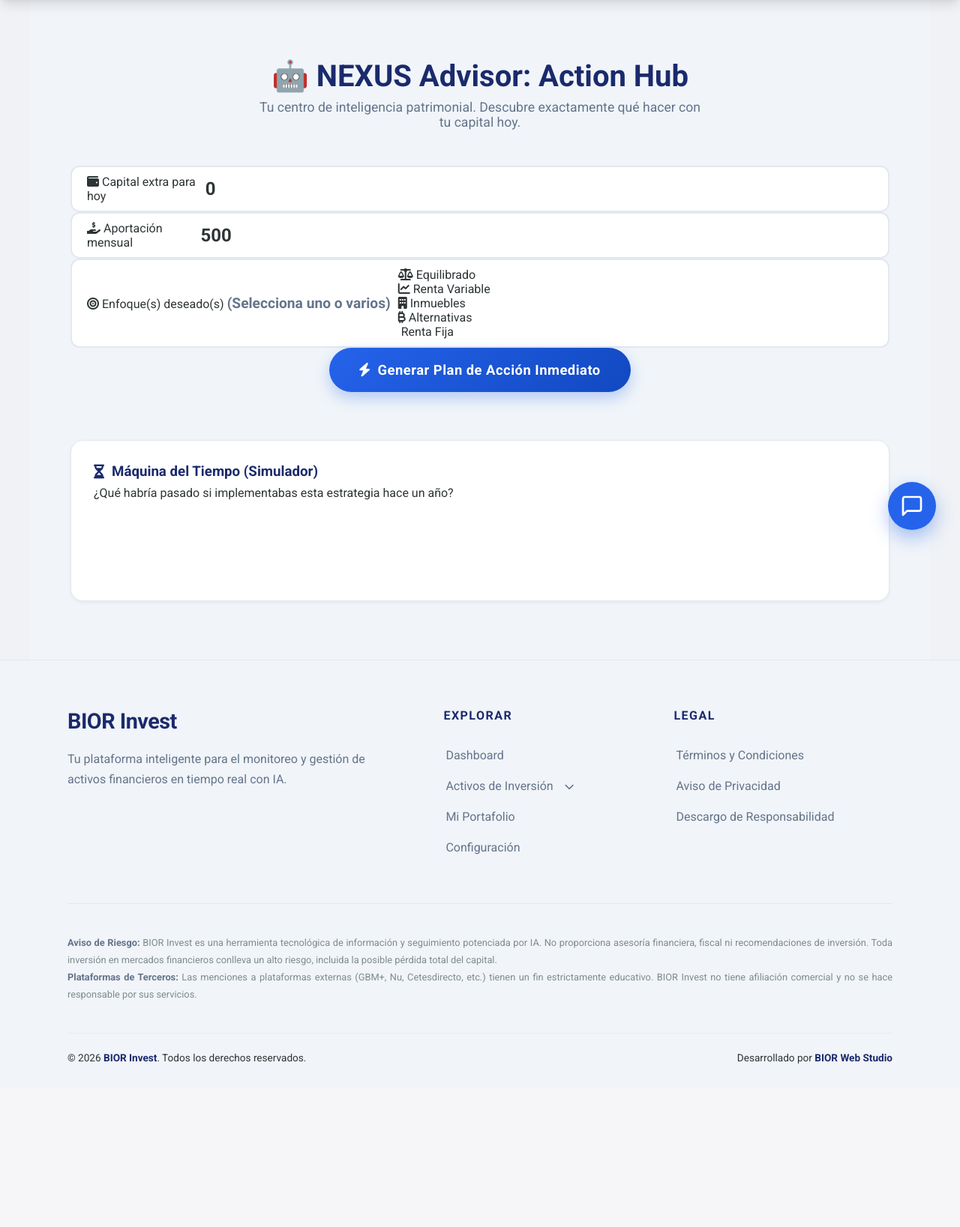
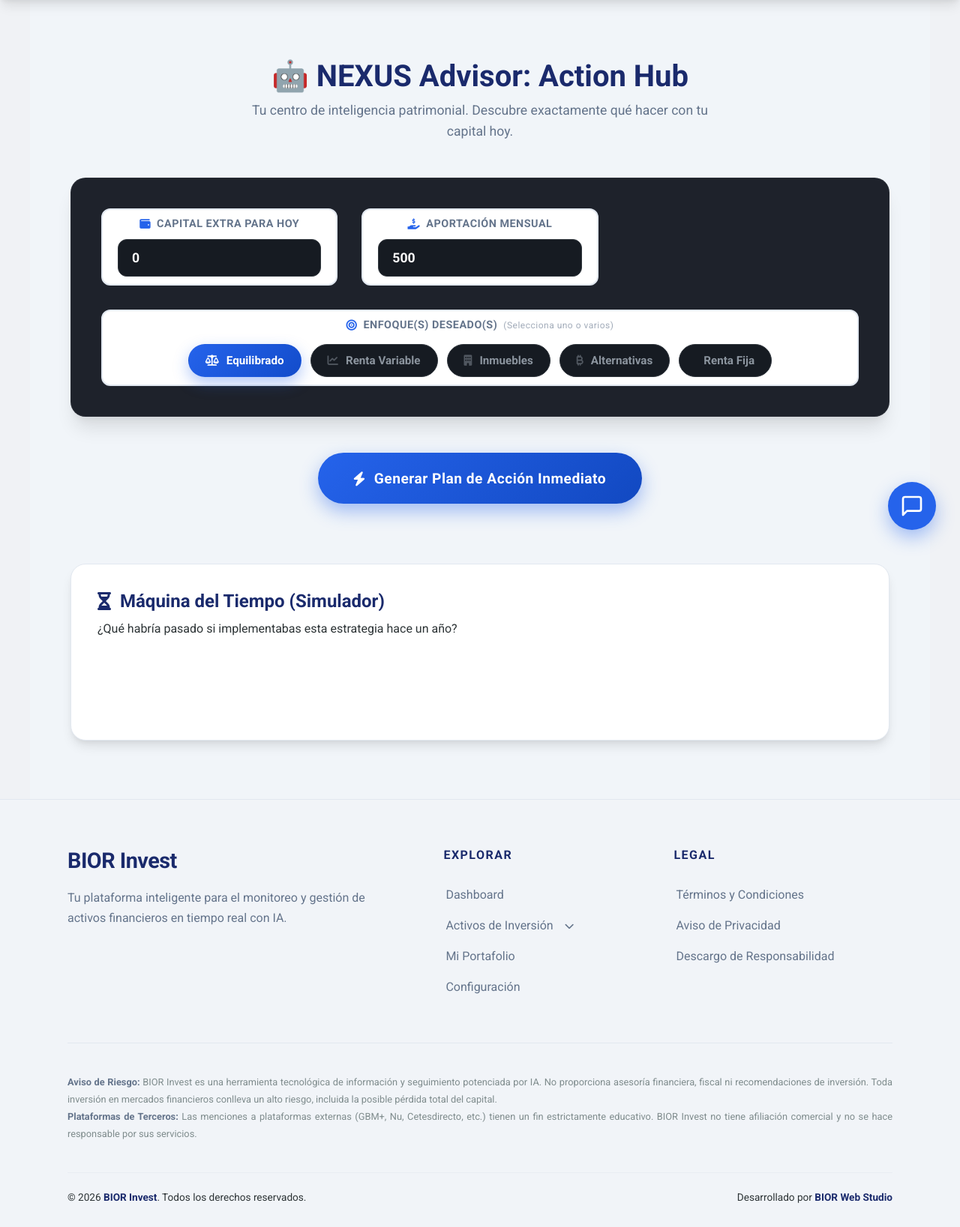
Before and after one commit to AlanBIOR/bior-invest-ai, a Django app: page /nexus-advisor/ in a window 1280 px wide. Shown: the part 61-1698 px from the top of the page at 75% size. Before the commit the page ends 1480 px from the top, so only its background shows below. Run offline with Django 5.2, Linux system fonts and the light colour scheme; the visitor is signed in with stand-in values (Sample User, id 1); data that the repository does not hold is empty; some libraries are stand-ins or nearby versions.

Commit message:
Agregando scss new

```diff
--- a/static/assets/css/style.css
+++ b/static/assets/css/style.css
@@ -3672,13 +3672,112 @@ body.is-masked .maskable {
   display: flex;
   align-items: center;
   justify-content: center;
-  gap: 10px;
+  gap: 12px;
 }
 .action-hub-container .nexus-header .text-muted {
   font-size: 1.1rem;
-  max-width: 600px;
+  max-width: 650px;
   margin: 0 auto;
   color: #64748b;
+  line-height: 1.6;
+}
+.action-hub-container .nexus-setup-form {
+  background: #1e222b;
+  border: 1px solid rgba(255, 255, 255, 0.05);
+  border-radius: 20px;
+  padding: 2.5rem;
+  margin-bottom: 3rem;
+  box-shadow: 0 20px 25px -5px rgba(0, 0, 0, 0.1), 0 10px 10px -5px rgba(0, 0, 0, 0.04);
+}
+.action-hub-container .nexus-setup-form .input-grid {
+  display: grid;
+  grid-template-columns: repeat(auto-fit, minmax(280px, 1fr));
+  gap: 2rem;
+}
+.action-hub-container .nexus-setup-form .input-group {
+  display: flex;
+  flex-direction: column;
+  gap: 12px;
+}
+.action-hub-container .nexus-setup-form .input-group.full-width {
+  grid-column: 1/-1;
+}
+.action-hub-container .nexus-setup-form .input-group label {
+  color: #64748b;
+  font-size: 0.9rem;
+  font-weight: 700;
+  display: flex;
+  align-items: center;
+  gap: 8px;
+  text-transform: uppercase;
+  letter-spacing: 0.5px;
+}
+.action-hub-container .nexus-setup-form .input-group label i {
+  color: #2563eb;
+}
+.action-hub-container .nexus-setup-form .input-group label .label-hint {
+  font-size: 0.75rem;
+  font-weight: 400;
+  opacity: 0.6;
+  text-transform: none;
+}
+.action-hub-container .nexus-setup-form .input-group input {
+  background: #161b22;
+  border: 1px solid #30363d;
+  color: #ffffff;
+  padding: 14px 18px;
+  border-radius: 12px;
+  font-family: "Roboto", sans-serif;
+  font-size: 1.1rem;
+  transition: all 0.3s cubic-bezier(0.4, 0, 0.2, 1);
+}
+.action-hub-container .nexus-setup-form .input-group input:focus {
+  border-color: #2563eb;
+  background: #1c2128;
+  outline: none;
+  box-shadow: 0 0 0 4px rgba(37, 99, 235, 0.15);
+  transform: translateY(-2px);
+}
+.action-hub-container .nexus-setup-form .nexus-multi-select {
+  display: flex;
+  flex-wrap: wrap;
+  gap: 12px;
+  margin-top: 5px;
+}
+.action-hub-container .nexus-setup-form .nexus-multi-select .select-chip {
+  background: #161b22;
+  border: 1px solid #30363d;
+  color: #8b949e;
+  padding: 12px 22px;
+  border-radius: 50px;
+  cursor: pointer;
+  font-size: 0.95rem;
+  font-weight: 600;
+  display: flex;
+  align-items: center;
+  gap: 10px;
+  transition: all 0.3s ease;
+  user-select: none;
+}
+.action-hub-container .nexus-setup-form .nexus-multi-select .select-chip i {
+  font-size: 0.9rem;
+  opacity: 0.5;
+  transition: opacity 0.3s;
+}
+.action-hub-container .nexus-setup-form .nexus-multi-select .select-chip:hover {
+  border-color: rgba(255, 255, 255, 0.3);
+  color: #ffffff;
+  transform: translateY(-3px);
+  box-shadow: 0 5px 15px rgba(0, 0, 0, 0.2);
+}
+.action-hub-container .nexus-setup-form .nexus-multi-select .select-chip.active {
+  background: linear-gradient(135deg, #2563eb, rgb(18.5714285714, 76.1428571429, 202.4285714286));
+  border-color: transparent;
+  color: #ffffff;
+  box-shadow: 0 8px 20px rgba(37, 99, 235, 0.35);
+}
+.action-hub-container .nexus-setup-form .nexus-multi-select .select-chip.active i {
+  opacity: 1;
 }
 .action-hub-container .decision-action-wrapper {
   display: flex;
@@ -3688,22 +3787,22 @@ body.is-masked .maskable {
 .action-hub-container .btn-nexus-primary {
   background: linear-gradient(135deg, #2563eb, rgb(17.7142857143, 72.6285714286, 193.0857142857));
   color: #ffffff;
-  padding: 1.2rem 2.5rem;
-  font-size: 1.15rem;
-  border-radius: 50px;
+  padding: 1.4rem 3rem;
+  font-size: 1.2rem;
+  border-radius: 60px;
   border: none;
   cursor: pointer;
-  font-weight: 700;
+  font-weight: 800;
   letter-spacing: 0.5px;
-  box-shadow: 0 8px 20px rgba(37, 99, 235, 0.3);
-  transition: all 0.3s ease;
-  display: flex;
-  align-items: center;
-  gap: 10px;
+  box-shadow: 0 10px 25px rgba(37, 99, 235, 0.4);
+  transition: all 0.4s cubic-bezier(0.175, 0.885, 0.32, 1.275);
+  display: flex;
+  align-items: center;
+  gap: 12px;
 }
 .action-hub-container .btn-nexus-primary:hover {
-  transform: translateY(-3px) scale(1.02);
-  box-shadow: 0 12px 25px rgba(37, 99, 235, 0.4);
+  transform: translateY(-5px) scale(1.03);
+  box-shadow: 0 15px 35px rgba(37, 99, 235, 0.5);
 }
 .action-hub-container .btn-nexus-primary:active {
   transform: translateY(1px);
@@ -3863,31 +3964,32 @@ body.is-masked .maskable {
   background: rgba(239, 68, 68, 0.1);
   border: 1px solid rgba(239, 68, 68, 0.3);
   color: #ef4444;
-  padding: 20px;
-  border-radius: 12px;
+  padding: 24px;
+  border-radius: 14px;
   text-align: center;
-  font-weight: 600;
+  font-weight: 700;
 }
 .action-hub-container .time-machine-section {
   background: #ffffff;
-  border-radius: 16px;
-  padding: 30px;
-  box-shadow: 0 2px 4px rgba(0, 0, 0, 0.05);
+  border-radius: 20px;
+  padding: 35px;
+  box-shadow: 0 10px 15px -3px rgba(0, 0, 0, 0.1), 0 4px 6px -2px rgba(0, 0, 0, 0.05);
   border: 1px solid #e2e8f0;
-  margin-top: 4rem;
+  margin-top: 5rem;
 }
 .action-hub-container .time-machine-section h3 {
   color: #1a2a6c;
-  margin-bottom: 0.5rem;
-  display: flex;
-  align-items: center;
-  gap: 10px;
+  font-size: 1.5rem;
+  margin-bottom: 0.8rem;
+  display: flex;
+  align-items: center;
+  gap: 12px;
 }
 
 @keyframes fadeIn {
   from {
     opacity: 0;
-    transform: translateY(20px);
+    transform: translateY(30px);
   }
   to {
     opacity: 1;
```
Also changed, not shown: other parts of static/assets/css/style.css (+42 -40 lines), 1 other file.
